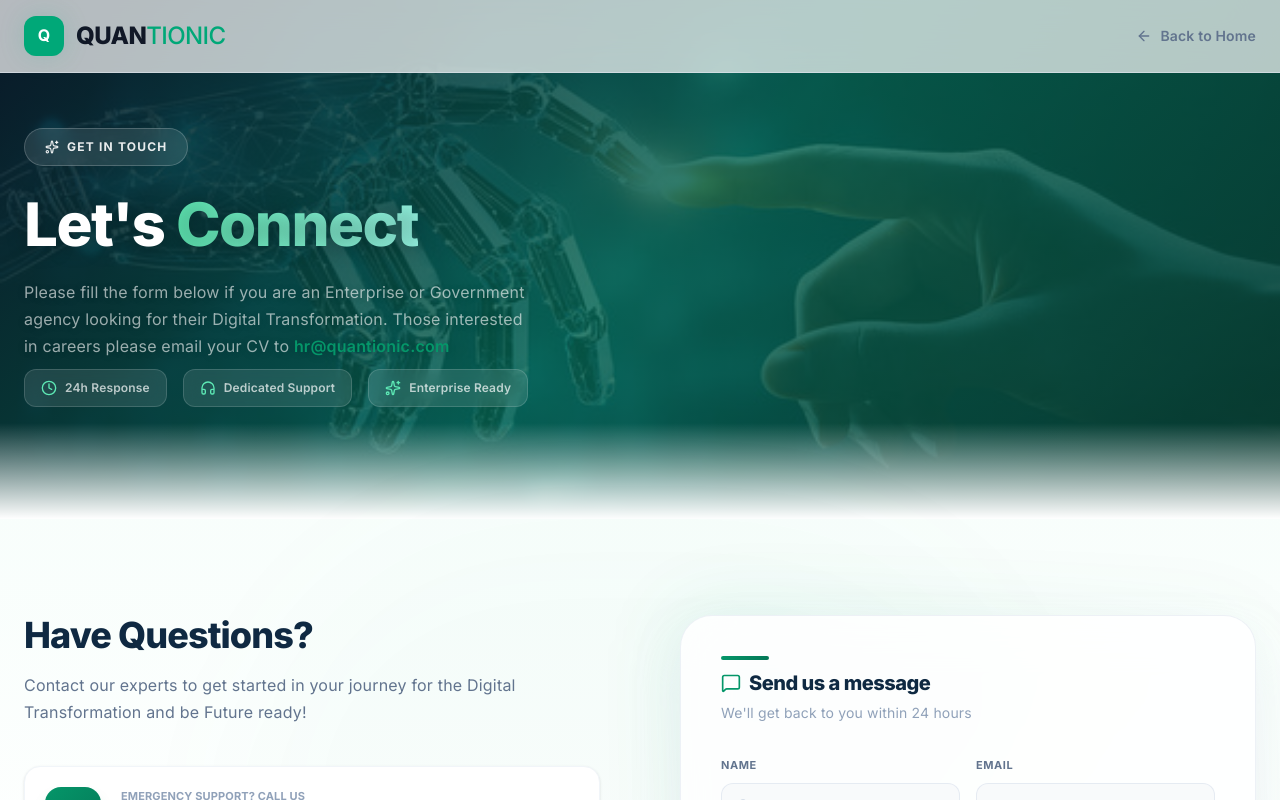
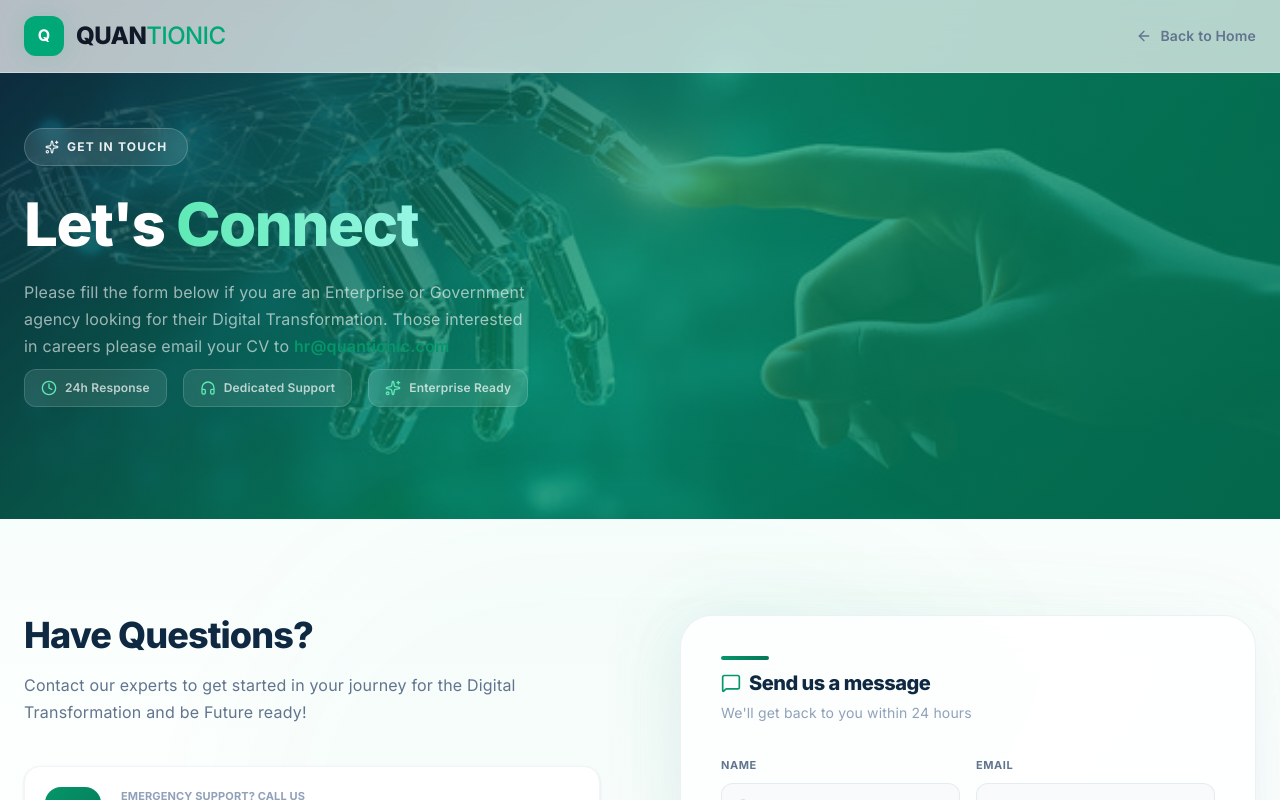
Before and after one commit to mikeyadav10042006-afk/quant-web-, a React (Vite) app: page /contact in a window 1280 px wide. Shown: the top 800 px of the page. Built offline with nearby package versions, Linux system fonts and the light colour scheme; no server answers.

Commit message:
revert contact hero overlay to original lighter version

```diff
--- a/src/components/ContactPage.jsx
+++ b/src/components/ContactPage.jsx
@@ -128,11 +128,7 @@ export default function ContactPage() {
         }} />
         {/* Dark overlay for text readability */}
         <div className="absolute inset-0 z-0" style={{
-          background: 'linear-gradient(135deg, rgba(10,25,42,0.92) 0%, rgba(5,100,80,0.82) 50%, rgba(8,60,50,0.90) 100%)',
-        }} />
-        {/* Bottom fade for seamless blend into next section */}
-        <div className="absolute bottom-0 left-0 right-0 h-24 z-0" style={{
-          background: 'linear-gradient(to top, #ffffff 0%, transparent 100%)',
+          background: 'linear-gradient(135deg, rgba(15,41,66,0.88) 0%, rgba(5,150,105,0.75) 50%, rgba(4,120,87,0.85) 100%)',
         }} />
         {/* Subtle pattern */}
         <div className="absolute inset-0 z-0 opacity-[0.04] pointer-events-none" style={{
@@ -161,7 +157,6 @@ export default function ContactPage() {
               animate={{ opacity: 1, y: 0 }}
               transition={{ duration: 0.5, delay: 0.3 }}
               className="text-4xl sm:text-5xl md:text-6xl lg:text-6xl font-extrabold tracking-tight text-white font-sans leading-[1.1] mt-6"
-              style={{ textShadow: '0 2px 20px rgba(0,0,0,0.3)' }}
             >
               Let's{' '}
               <span className="bg-gradient-to-r from-emerald-300 to-teal-200 bg-clip-text text-transparent">
@@ -175,7 +170,6 @@ export default function ContactPage() {
               animate={{ opacity: 1, y: 0 }}
               transition={{ duration: 0.5, delay: 0.4 }}
               className="text-white/60 leading-relaxed text-sm md:text-base max-w-lg mt-5"
-              style={{ textShadow: '0 1px 8px rgba(0,0,0,0.2)' }}
             >
                 Please fill the form below if you are an Enterprise or Government agency looking for their Digital Transformation. Those interested in careers please email your CV to{' '}
                 <span className="text-[#059669] font-semibold">hr@quantionic.com</span>
```
